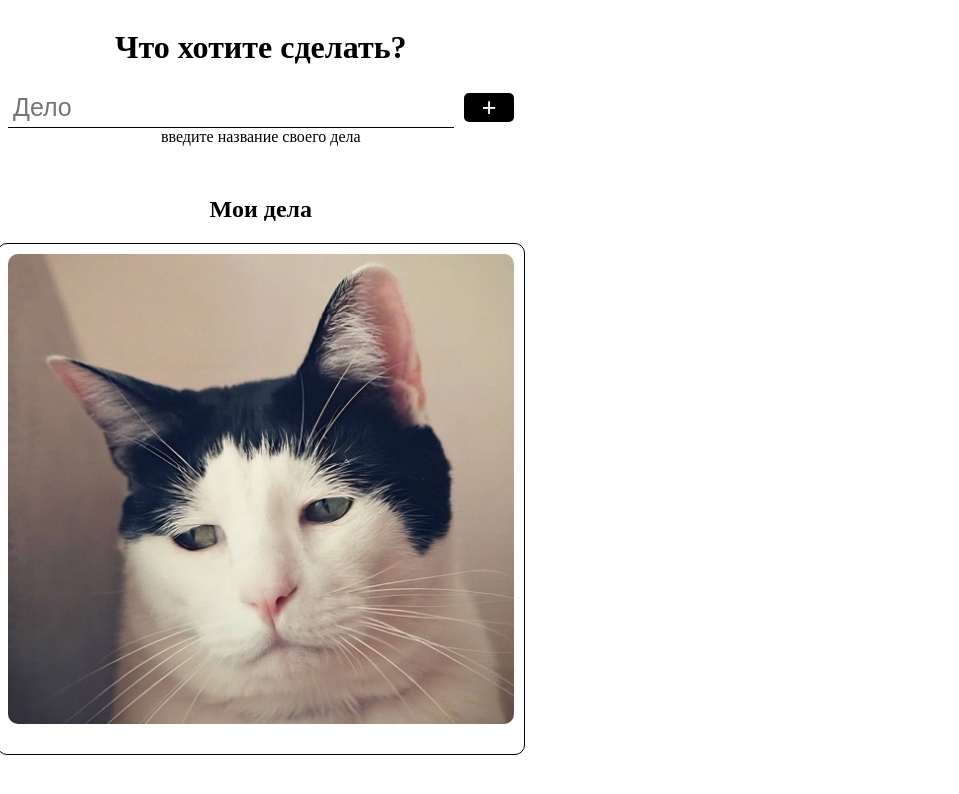
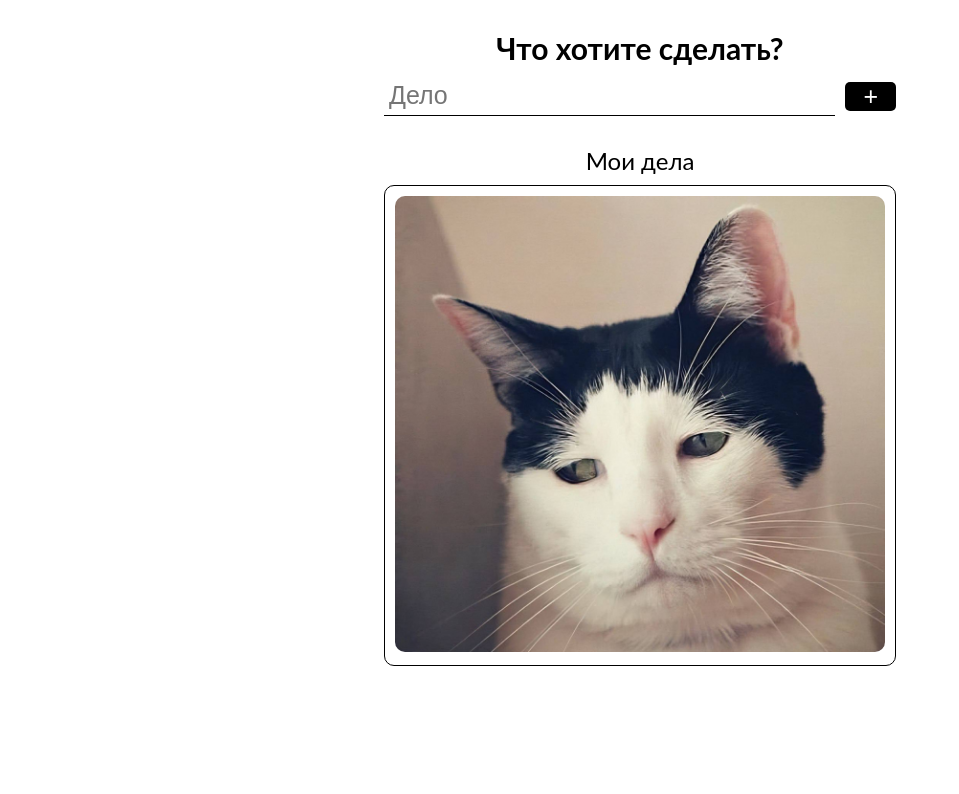
Before and after one commit to canoua/todo-react, a React (Vite) app: page / in a window 1280 px wide. Shown: the top 794 px of the page, without its empty margins (0-959 px from the left). Built offline with nearby package versions, Linux system fonts and the light colour scheme.

Commit message:
add default styles

```diff
--- /dev/null
+++ b/src/defaults.scss
@@ -0,0 +1,70 @@
+*{
+  margin: 0;
+  padding: 0;
+  box-sizing: border-box;
+}
+
+li{
+  list-style: none;
+}
+
+body{
+  font-family: 'Lato', sans-serif;
+}
+
+.wrapper{
+  padding-top: 30px;
+  display: flex;
+  justify-content: center;
+  @media(min-width: 1600px) {
+    max-width: 1600px;
+    margin: 0 auto;
+  }
+  @media(max-width: 991px) {
+    padding: 0;
+  }
+  @media(max-width: 575px) {
+    flex-direction: column;
+    padding: 5px;
+  }
+}
+
+.title{
+  width: 100%;
+  margin-bottom: 10px;
+  font-size: 30px;
+  line-height: 120%;
+  text-align: center;
+  @media(max-width: 575px) {
+    font-size: 23px;
+  }
+}
+
+.fade{
+  opacity: 0;
+  transition: all .5s;
+}
+
+.title-2{
+  text-align: center;
+  margin-bottom: 10px;
+  font-weight: 400;
+  @media(max-width: 575px) {
+    font-size: 20px;
+  }
+}
+
+.error{
+  color: red;
+  opacity: 0;
+  height: 0;
+  transition: all .3s;
+}
+
+.btn{
+  cursor: pointer;
+}
+
+.btn:not([disabled]):hover{
+  opacity: 0.7;
+}
--- a/src/main.tsx
+++ b/src/main.tsx
@@ -1,5 +1,6 @@
 import { StrictMode } from 'react'
 import { createRoot } from 'react-dom/client'
+import './defaults.scss'
 import Todo from './todo/Todo.tsx'
 
 createRoot(document.getElementById('root')!).render(
--- a/src/todo/todo-header/TodoHeader.tsx
+++ b/src/todo/todo-header/TodoHeader.tsx
@@ -2,8 +2,15 @@ import './TodoHeader.scss'
 
 function TodoHeader() {
 
-  function handleClick() {
-    alert('You clicked me!');
+  function handleClick(): void {
+    const form: HTMLElement | null = document.getElementById('form');
+    // const input: HTMLElement | null = document.getElementById('input');
+    // const stub: HTMLElement | null = document.getElementById('stub');
+    // const list: HTMLElement | null = document.getElementById('list');
+
+    // let tasks: any = [];
+    console.log(form);
+
   }
 
   return(
```
